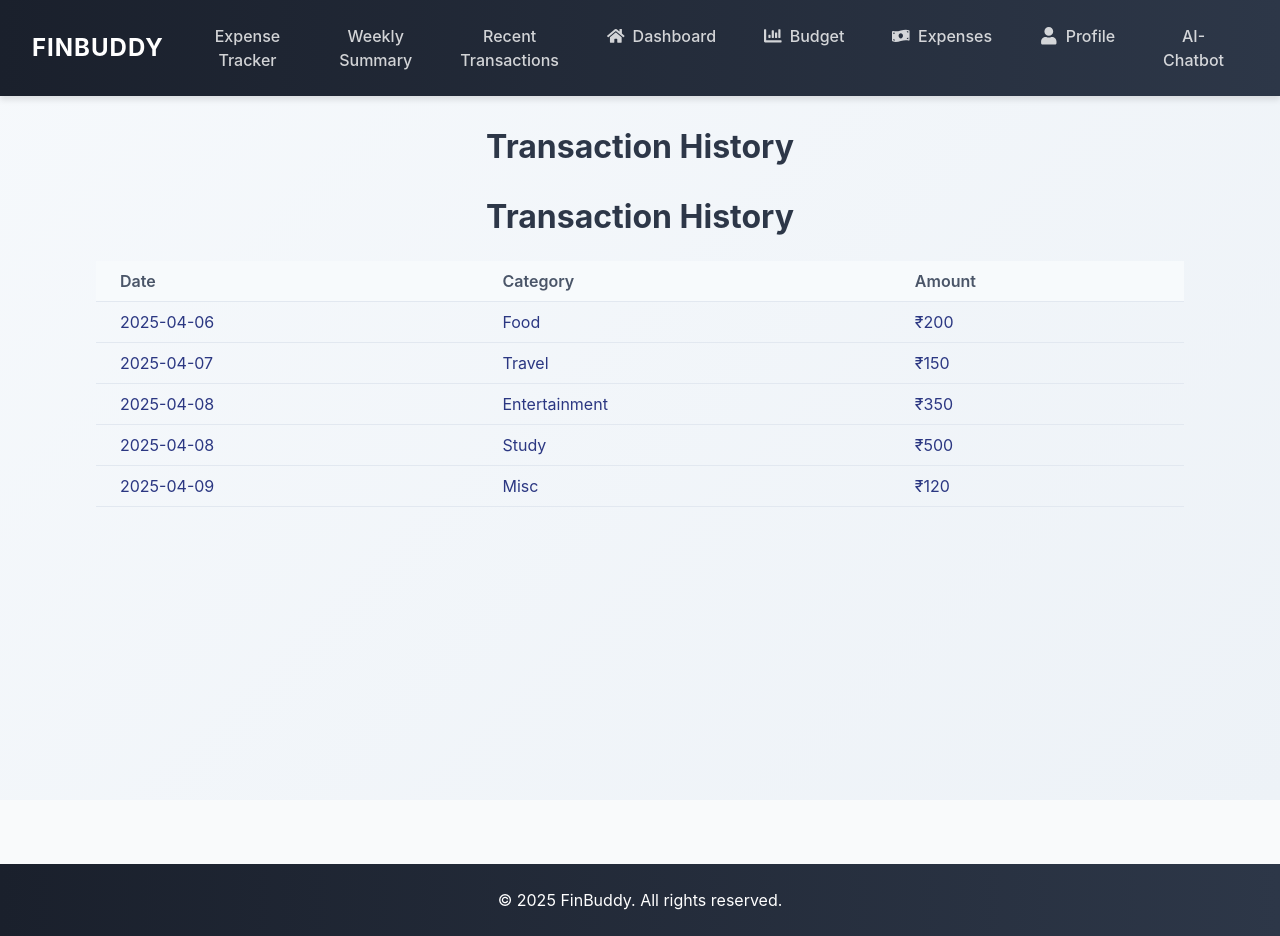
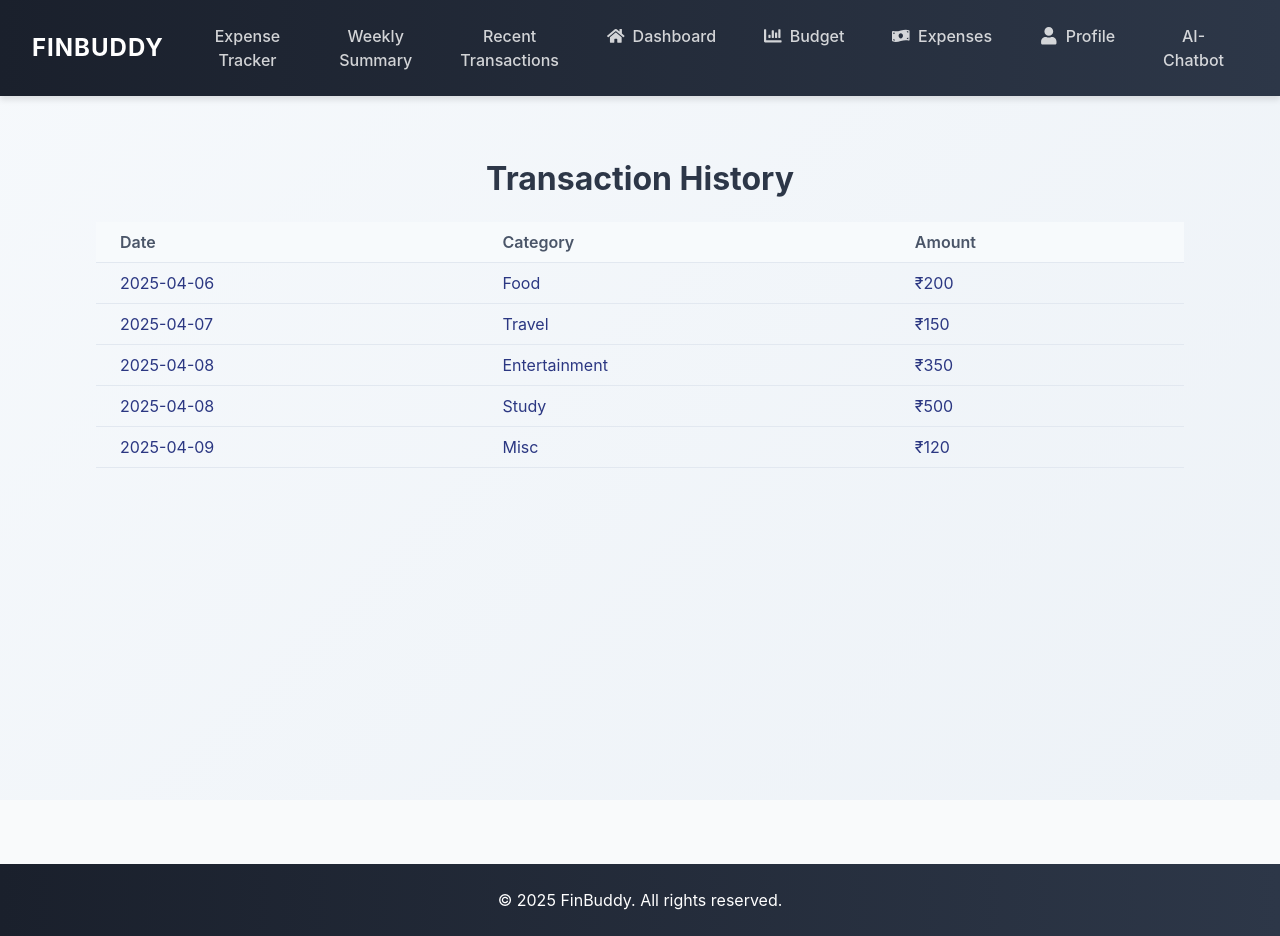
Before and after one commit to neelima-singh07/FinTech-gdsc-Hackathon, a React (Create React App) app: page /transactions in a window 1280 px wide. Built offline with nearby package versions, Linux system fonts and the light colour scheme.

Commit message:
changed transactions

```diff
--- a/src/App.js
+++ b/src/App.js
@@ -48,7 +48,7 @@ function App() {
 
           <Route path="/transactions" element={
             <div className="Transactions">
-              <h2>Transaction History</h2>
+              <h2></h2>
               <TransactionTable />
             </div>
           } />
```
